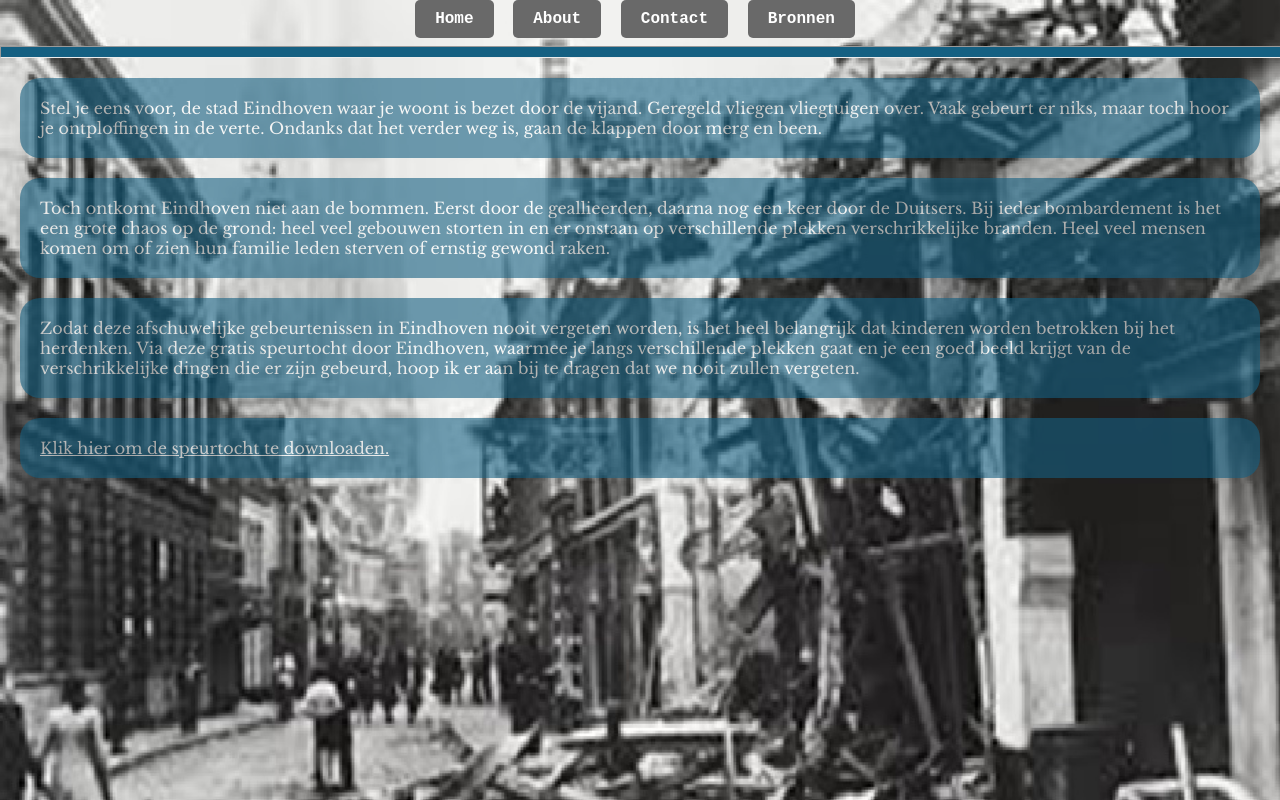
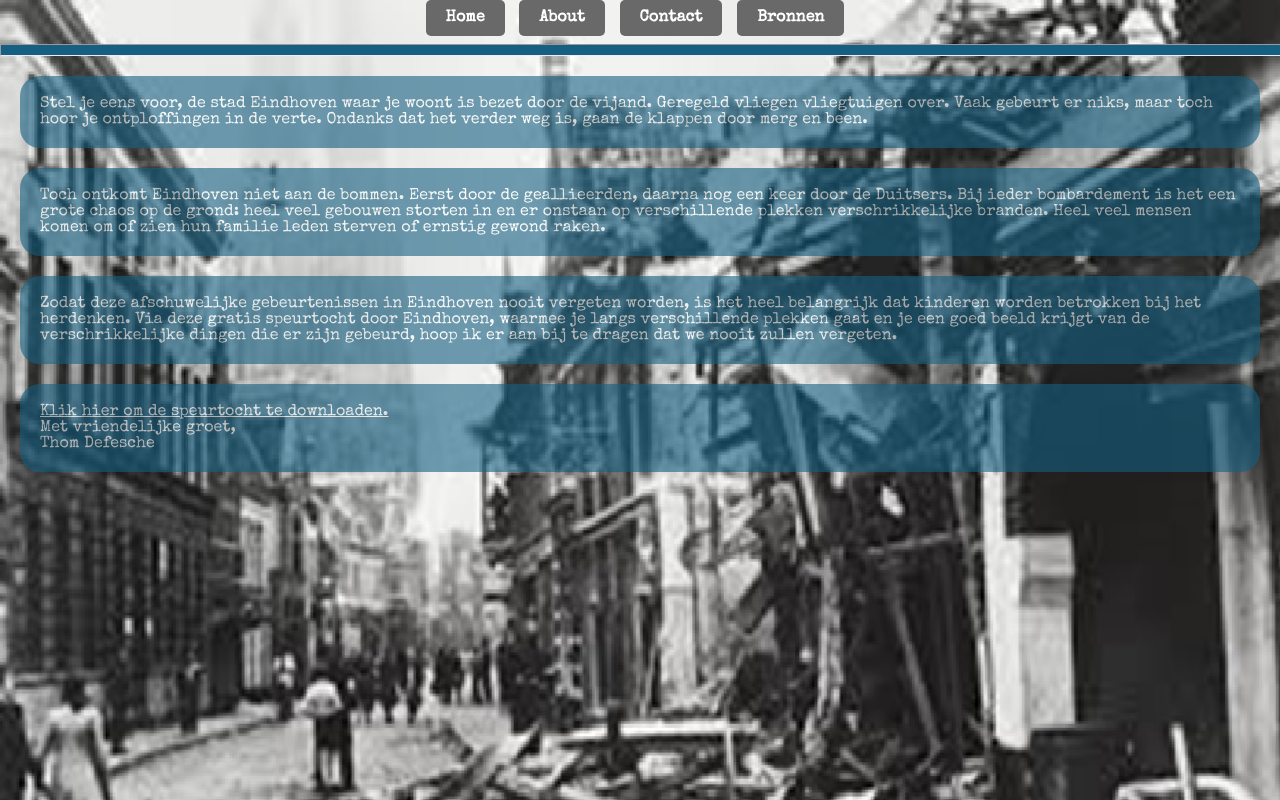
Before and after one commit to thomdefesche/speurtochtbombardementeneindhoven, a plain HTML site: page index.html in a window 1280 px wide. Drawn offline with nearby package versions, Linux system fonts and the light colour scheme.

Commit message:
finale versie

```diff
--- a/index.html
+++ b/index.html
@@ -4,7 +4,10 @@
 <head>
     <link rel="preconnect" href="https://fonts.googleapis.com">
     <link rel="preconnect" href="https://fonts.gstatic.com" crossorigin>
-    <link href="https://fonts.googleapis.com/css2?family=Libre+Baskerville:ital,wght@0,400;0,700;1,400&display=swap" rel="stylesheet">
+    <link href="https://fonts.googleapis.com/css2?family=Special+Elite&display=swap" rel="stylesheet">
+
+    <!--<link href="https://fonts.googleapis.com/css2?family=Libre+Baskerville:ital,wght@0,400;0,700;1,400&display=swap" rel="stylesheet">-->
+
     <link rel="stylesheet" type="text/css" href="stylesheet.css">
 </head>
 <body>
@@ -52,7 +55,9 @@
         Via deze gratis speurtocht door Eindhoven, waarmee je langs verschillende plekken gaat en je een goed beeld krijgt van de verschrikkelijke dingen die er zijn gebeurd, hoop ik er aan bij te dragen dat we nooit zullen vergeten.
     </div>
     <div class="content">
-        <a class="normallink" href="speurtochtbombardementen.pdf" download>Klik hier om de speurtocht te downloaden.</a>
+        <a class="normallink" href="downloads/speurtochtbombardementen.pdf" download>Klik hier om de speurtocht te downloaden.</a>
+        <p>Met vriendelijke groet,</p>
+        <p>Thom Defesche</p>
     </div>
 </body>
 <script>
--- a/stylesheet.css
+++ b/stylesheet.css
@@ -39,7 +39,7 @@ body {
   margin: 0;
   padding: 0;
   text-align: center; /* Centers the menu if desired */
-  font-family: 'Courier New', Courier, monospace;
+  font-family: 'Special Elite';
   font-weight: bold;
 }
 
@@ -75,7 +75,7 @@ div.content {
   align-items: top; /* Center content vertically */
   color: white;
   background-color: #156082;
-  font-family: 'Libre Baskerville', serif;
+  font-family: 'Special Elite';
   font-weight: 100;
   font-size: small;
   opacity: 0.6;
@@ -158,7 +158,7 @@ hr.headerDivider {
   padding: 2px 0; /* Adjust padding */
   text-decoration: none;
   color: white;
-  font-family: 'Courier New', Courier, monospace;
+  font-family: 'Special Elite';
   font-weight: bold;
   text-align: left; /* left align the links */
 }
```
Also changed, not shown: 1 other file.
